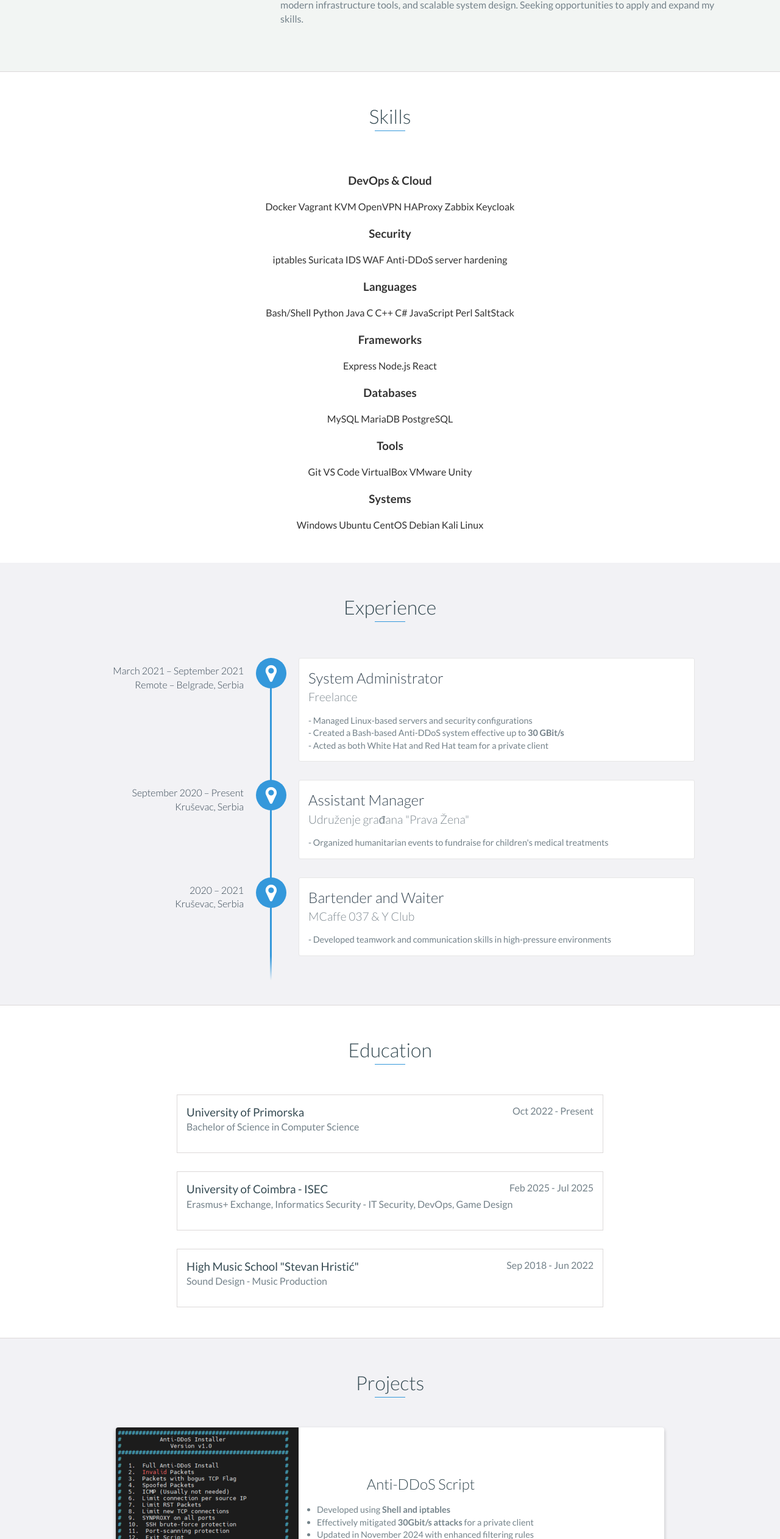
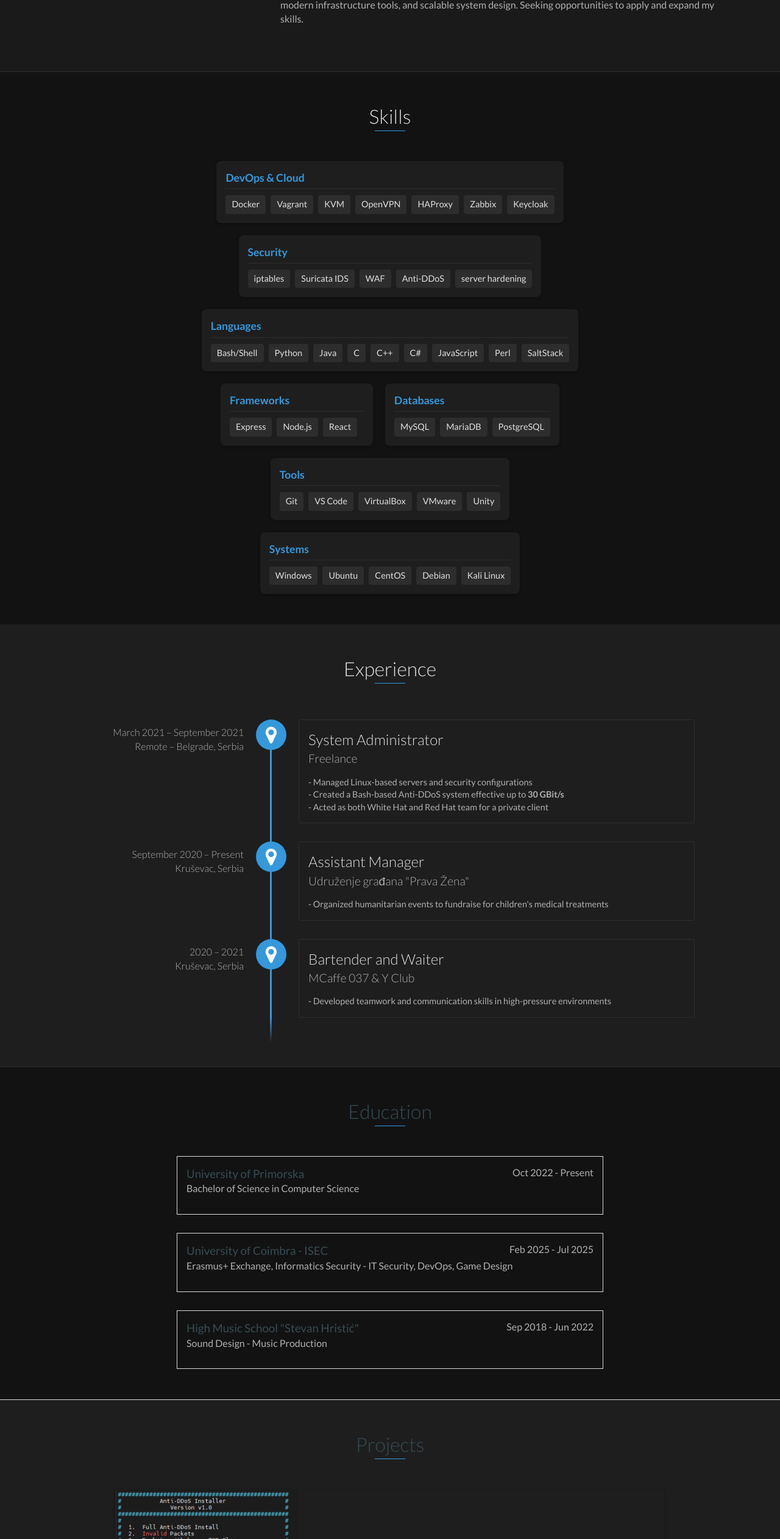
Before and after one commit to dnllzc/dnllzc.github.io, a website: page index.html in a window 1280 px wide. Shown: the part 924-3448 px from the top of the page at 61% size. Drawn offline with nearby package versions, Linux system fonts and the light colour scheme.

Commit message:
Update styles.css

```diff
--- a/css/styles.css
+++ b/css/styles.css
@@ -13,10 +13,16 @@
 body {
   font-family: "Lato", sans-serif;
   font-size: 16px;
+  background-color: #121212;
+  color: #e0e0e0;
 }
 body.active {
   overflow: hidden;
   z-index: -1;
+}
+img {
+  max-width: 300px;
+  max-height: 300px;
 }
 .no-js #experience-timeline > div {
   background: #fff;
@@ -68,7 +74,7 @@ header {
 }
 header ul {
   display: inline-block;
-  background: #fff;
+  background: #1e1e1e;
   text-align: center;
   padding: 10px;
   margin: 0;
@@ -86,7 +92,7 @@ header a {
 header a:hover {
   color: #2197bb;
   text-decoration: none;
-  background: #eee;
+  background: #2d2d2d;
   border-radius: 4px;
 }
 header a:focus {
@@ -114,13 +120,13 @@ header.sticky {
   z-index: 20;
   padding: 0 7px;
   border-radius: 4px;
-  background: #fff;
+  background: #1e1e1e;
 }
 #mobile-menu-close {
   display: none;
   text-align: right;
   width: 100%;
-  background: #fff;
+  background: #1e1e1e;
   font-size: 1.5em;
   padding-right: 15px;
   padding-top: 10px;
@@ -142,7 +148,7 @@ footer {
 }
 .copyright p {
   margin: 0;
-  color: #7e8990;
+  color: #b0b0b0;
 }
 .top {
   text-align: center;
@@ -174,7 +180,7 @@ footer {
 }
 .social a {
   display: block;
-  color: #7e8990;
+  color: #b0b0b0;
   padding: 10px;
 }
 .social a:hover {
@@ -218,7 +224,7 @@ footer {
   background: #3498db;
 }
 .background-alt {
-  background: #f2f2f5;
+  background: #1e1e1e;
 }
 #lead {
   position: relative;
@@ -305,23 +311,23 @@ footer {
 }
 #about {
   padding: 75px 15px;
-  border-bottom: 1px solid #dcd9d9;
-  background: #f2f5f3;
+  border-bottom: 1px solid #2d2d2d;
+  background: #1a1a1a;
 }
 #about h2 {
-  color: #374754;
+  color: #e0e0e0;
 }
 #about p {
-  color: #74828a;
+  color: #b0b0b0;
   margin: 0;
 }
 #experience {
   padding: 50px 15px;
   text-align: center;
-  border-bottom: 1px solid #dcd9d9;
+  border-bottom: 1px solid #2d2d2d;
 }
 #experience h2 {
-  color: #374c54;
+  color: #e0e0e0;
 }
 #experience-timeline {
   margin: 30px auto 0 auto;
@@ -352,8 +358,8 @@ footer {
 }
 .vtimeline-content {
   margin-left: 350px;
-  background: #fff;
-  border: 1px solid #e6e6e6;
+  background: #1e1e1e;
+  border: 1px solid #2d2d2d;
   padding: 15px;
   border-radius: 3px;
   text-align: left;
@@ -361,18 +367,18 @@ footer {
 .vtimeline-content h3 {
   font-size: 1.5em;
   font-weight: 300;
-  color: #374754;
+  color: #e0e0e0;
   display: inline-block;
   margin: 0;
 }
 .vtimeline-content h4 {
   font-size: 1.2em;
   font-weight: 300;
-  color: #7e8990;
+  color: #b0b0b0;
   margin: 0 0 15px 0;
 }
 .vtimeline-content p {
-  color: #74828a;
+  color: #b0b0b0;
   font-size: 0.9em;
   margin: 0;
 }
@@ -405,7 +411,7 @@ footer {
   left: 0;
   top: 10px;
   font-weight: 300;
-  color: #374754;
+  color: #b0b0b0;
 }
 #education {
   padding: 50px 15px 20px 15px;
@@ -430,11 +436,11 @@ footer {
   color: #374c54;
 }
 .education-block span {
-  color: #74828a;
+  color: #b0b0b0;
   float: right;
 }
 .education-block h4 {
-  color: #74828a;
+  color: #b0b0b0;
   clear: both;
   font-weight: 500;
   margin: 0 0 15px 0;
@@ -462,7 +468,7 @@ footer {
   max-width: 900px;
   margin: 0 auto 30px auto;
   overflow: hidden;
-  background: #fff;
+  background: #1e1e1e;
   border-radius: 4px;
 }
 .project-image {
@@ -478,18 +484,18 @@ footer {
 .project-info h3 {
   font-size: 1.5em;
   font-weight: 300;
-  color: #374c54;
+  color: #e0e0e0;
   margin: 0 0 15px 0;
 }
 .project-info p {
-  color: #74838a;
+  color: #b0b0b0;
   margin: 0 0 15px 0;
   font-size: 0.9em;
   text-align: left;
 }
 .project-info ul {
     margin: 0;
-    color: #74838a;
+    color: #b0b0b0;
     font-size: 0.9em;
     text-align: left;
   }
@@ -510,7 +516,7 @@ footer {
   text-align: center;
 }
 #skills h2 {
-  color: #374c54;
+  color: #e0e0e0;
   margin-bottom: 50px;
 }
 #skills ul {
@@ -529,9 +535,49 @@ footer {
   cursor: default;
   font-size: 1.2em;
 }
+.skills-container {
+  max-width: 800px;
+  margin: 0 auto;
+  display: flex;
+  flex-wrap: wrap;
+  justify-content: center;
+  gap: 20px;
+}
+
+.skill-group {
+  background: #1e1e1e;
+  border-radius: 8px;
+  padding: 15px;
+  min-width: 250px;
+  text-align: left;
+  box-shadow: 0 2px 5px rgba(0,0,0,0.2);
+}
+
+.skill-group h3 {
+  color: #3498db;
+  margin-top: 0;
+  margin-bottom: 10px;
+  font-size: 1.1em;
+  border-bottom: 1px solid #2d2d2d;
+  padding-bottom: 5px;
+}
+
+.skill-items {
+  display: flex;
+  flex-wrap: wrap;
+  gap: 8px;
+}
+
+.skill-item {
+  background: #2d2d2d;
+  color: #e0e0e0;
+  padding: 5px 10px;
+  border-radius: 4px;
+  font-size: 0.9em;
+}
 #contact {
   padding: 50px 15px;
-  background: #3498db;
+  background: #1a3a5a;
   text-align: center;
 }
 #contact h2 {
@@ -551,7 +597,7 @@ footer {
   border-radius: 4px;
   border: none;
   margin-bottom: 10px;
-  background: #1d68a5;
+  background: #0f2a42;
   color: #fff;
   transition: 0.5s ease all;
 }
@@ -735,6 +781,14 @@ footer {
   .social {
     text-align: center;
   }
+  .skills-container {
+    flex-direction: column;
+    align-items: center;
+  }
+  .skill-group {
+    width: 100%;
+    max-width: 350px;
+  }
 }
 @media only screen and (max-width: 480px) {
   #lead-content h1 {
```
